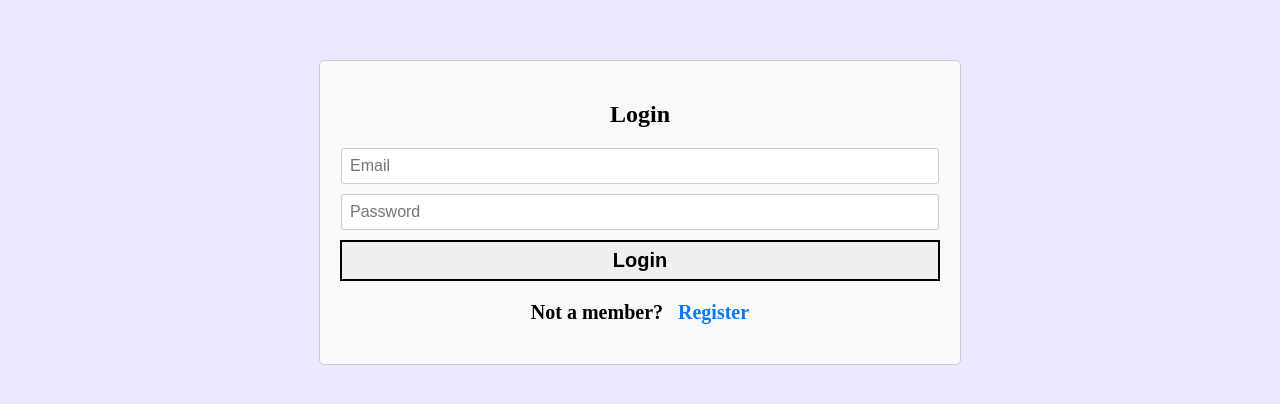
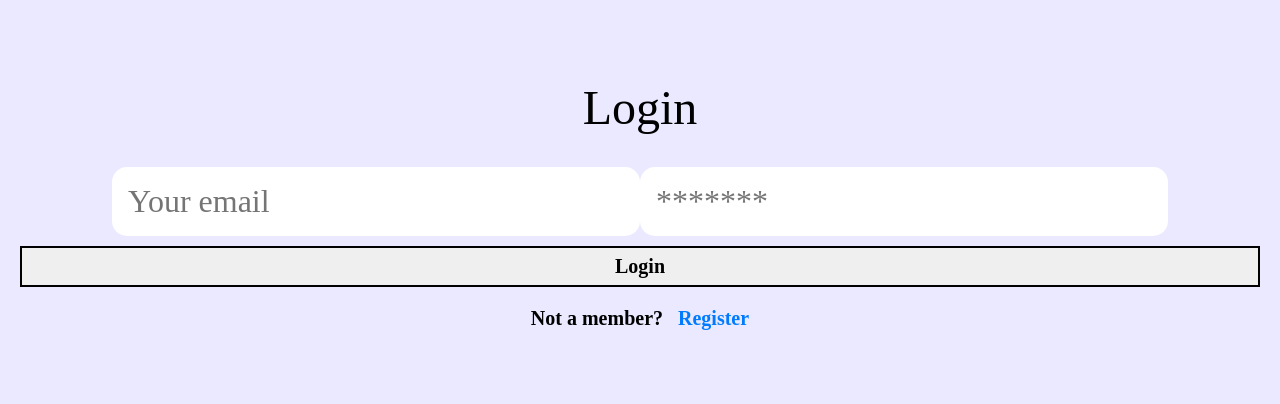
Before and after one commit to bogdan9876/Pulse-Tracker, a React (Create React App) app: page /login in a window 1280 px wide. Shown: the part 130-534 px from the top of the page. Built offline with nearby package versions, Linux system fonts and the light colour scheme; a web font is replaced by a local one.

Commit message:
next commit

```diff
--- a/src/components/Home/home.js
+++ b/src/components/Home/home.js
@@ -45,7 +45,7 @@ function Home() {
         {data.map((item, index) => {
           const createdAt = new Date(item.created_at);
           const date = `${createdAt.getDate()}.${createdAt.getMonth() + 1}.${createdAt.getFullYear()}`;
-          const time = `${createdAt.getHours()}:${createdAt.getMinutes()}`;
+          const time = `${createdAt.getHours() - 3}:${createdAt.getMinutes()}`;
 
           return (
             <li key={index} className="liStyle">
--- a/src/components/Login/login.css
+++ b/src/components/Login/login.css
@@ -1,10 +1,6 @@
 .login-container {
-    max-width: 600px;
     margin: 0 auto;
     padding: 20px;
-    border: 1px solid #ccc;
-    border-radius: 5px;
-    background-color: #f9f9f9;
     text-align: center;
     margin-top: 190px;
     margin-bottom: 190px;
@@ -14,13 +10,19 @@
     margin-bottom: 20px;
 }
 
+.login {
+    font-size: 48px;
+    margin-bottom: 2rem;
+}
+
 .login-input {
-    width: calc(100% - 20px);
+    width: 40%;
     margin-bottom: 10px;
-    padding: 8px;
-    border: 1px solid #ccc;
-    border-radius: 3px;
-    font-size: 1rem;
+    padding: 1rem 1rem 1rem 1rem;
+    border: none;
+    border-radius: 15px;
+    font-size: 32px;
+    color:black;
 }
 
 .login-button {
--- a/src/components/Login/login.js
+++ b/src/components/Login/login.js
@@ -32,16 +32,16 @@ const Login = () => {
 
   return (
     <div className="login-container">
-      <h2>Login</h2>
+      <div className='login'>Login</div>
       <Formik
         initialValues={initialValues}
         validationSchema={validationSchema}
         onSubmit={handleLogin}
       >
         <Form className="input-container">
-          <Field className="login-input" type="text" name="email" placeholder="Email" />
+          <Field className="login-input" type="text" name="email" placeholder="Your email" />
           <ErrorMessage name="email" component={ErrorValid} />
-          <Field className="login-input" type="password" name="password" placeholder="Password" />
+          <Field className="login-input" type="password" name="password" placeholder="*******" />
           <ErrorMessage name="password" component={ErrorValid} />
           <button className="login-button" type="submit">Login</button>
         </Form>
--- a/src/index.css
+++ b/src/index.css
@@ -10,3 +10,8 @@ code {
   font-family: source-code-pro, Menlo, Monaco, Consolas, 'Courier New',
     monospace;
 }
+
+button,
+input {
+  font-family: inherit;
+}
```
